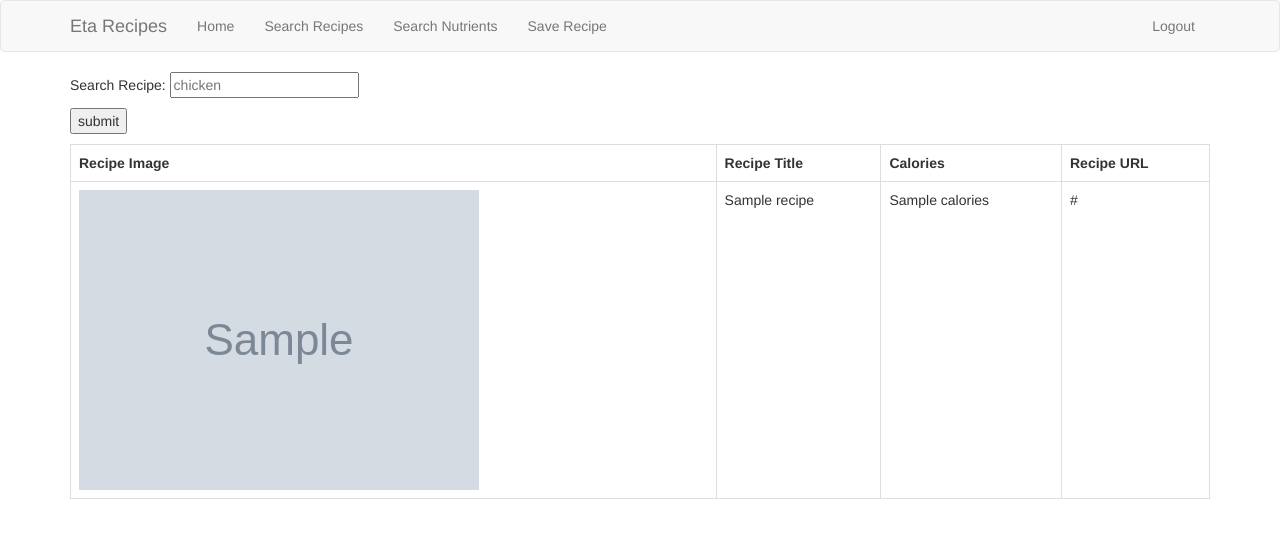
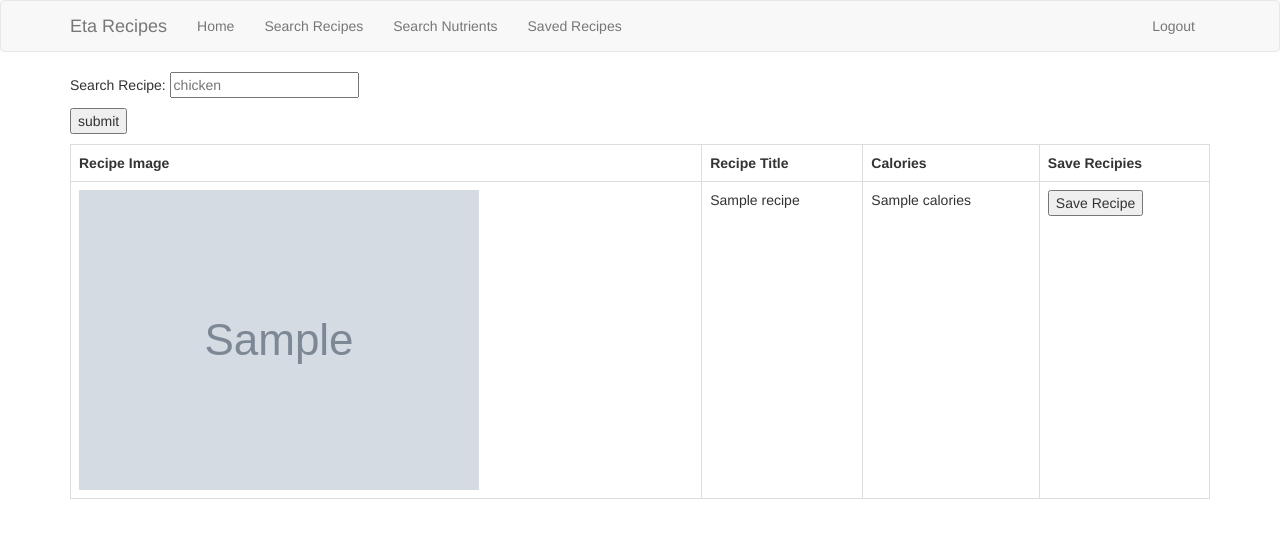
Before and after one commit to muneebulislam/eta_project, a Flask app: page /recipe_search in a window 1280 px wide. Shown: the top 538 px of the page. Run offline with Flask 2, Linux system fonts and the light colour scheme; a user stored in the database is signed in; tables that the repository leaves empty hold one stand-in row (values such as "Sample post"); grey boxes marked "Sample" are stand-in pictures; a database or web service that is not in the repository returns one stand-in record (values such as "Sample title"); data that the repository does not hold is empty; some libraries are stand-ins or nearby versions.

Commit message:
Added the save recipie functionality inide the recipe_display.html

```diff
--- a/app/models.py
+++ b/app/models.py
@@ -39,8 +39,8 @@ class User(UserMixin, db.Model):
 class Recipe_db(db.Model):
     id = db.Column(db.Integer, primary_key=True)
     timestamp = db.Column(db.DateTime, index=True, default=datetime.utcnow)
-    recipe_url = db.Column(db.VARCHAR)
-    recipe_title= db.Column(db.VARCHAR)
+    recipe_url = db.Column(db.VARCHAR ,unique=True, nullable=False)
+    recipe_title= db.Column(db.VARCHAR, unique=True, nullable=False)
     user_id = db.Column(db.Integer, db.ForeignKey('user.id'))
     def __repr__(self):
         return '<Recipe_db {}>'.format(self.recipe_title)
--- a/app/routes.py
+++ b/app/routes.py
@@ -104,7 +104,6 @@ def nutrients_search():
     return render_template("nutrient_display.html", nutrients_list=nutrients_list)
 
 @app.route("/save_recipe", methods=["GET", "POST"])
-@login_required
 def save_recipe():
     saved_recipe= None
     if request.form:
@@ -113,10 +112,17 @@ def save_recipe():
             db.session.add(current_recipe)
             db.session.commit()
         except Exception as e:
-            print("Failed to add book")
+            print("Failed to add Recipe")
             print(e)
+    # saved_recipe = Recipe_db.query.all()
+    # return render_template("saved_recipes.html", saved_recipe = saved_recipe)
+    return redirect(url_for("recipe_search"))
+
+@app.route('/saved_recipes', methods = ['GET','POST'])
+@login_required
+def saved_recipes():
     saved_recipe = Recipe_db.query.all()
-    return render_template("save_recipe.html", saved_recipe = saved_recipe)
+    return render_template("saved_recipes.html", saved_recipe = saved_recipe)
 
 @app.route("/delete", methods=["POST"])
 def delete():
@@ -125,4 +131,4 @@ def delete():
     recipe = Recipe_db.query.filter_by(recipe_title=title).first()
     db.session.delete(recipe)
     db.session.commit()
-    return redirect(url_for("save_recipe"))
+    return redirect(url_for("saved_recipes"))
--- a/app/templates/base.html
+++ b/app/templates/base.html
@@ -22,7 +22,7 @@
                      <li><a href="{{ url_for('home') }}">Home</a></li>
                      <li><a href="{{ url_for('recipe_search') }}">Search Recipes</a></li>
                      <li><a href="{{ url_for('nutrients_search') }}">Search Nutrients</a></li>
-                     <li><a href="{{ url_for('save_recipe') }}">Save Recipe</a></li>
+                     <li><a href="{{ url_for('saved_recipes') }}">Saved Recipes</a></li>
                  </ul>
                  <ul class="nav navbar-nav navbar-right">
                      {% if current_user.is_anonymous %}
--- a/app/templates/recipe_display.html
+++ b/app/templates/recipe_display.html
@@ -11,7 +11,7 @@
                 <th scope="col">Recipe Image</th>
                 <th scope="col">Recipe Title</th>
                 <th scope="col">Calories</th>
-                <th scope="col">Recipe URL</th>
+                <th scope="col">Save Recipies</th>
             </tr>
             {% for recipe in recipe_list %}
                 <tr>
@@ -28,7 +28,11 @@
                         {{recipe['recipe']['calories']}}
                     </td>
                     <td>
-                        {{recipe['recipe']['url']}}
+                        <form method="POST" action="/save_recipe" style="display: inline">
+                              <input type="hidden" value="{{recipe['recipe']['label']}}" name="recipe_title">
+                              <input type="hidden" value="{{recipe['recipe']['url']}}"s name="recipe_url">
+                              <input type="submit" value="Save Recipe">
+                        </form>
                     </td>
                 </tr>
             {% endfor %}
```
Also changed, not shown: app/templates/save_recipe.html (deleted, +0 -35 lines), app.db.
